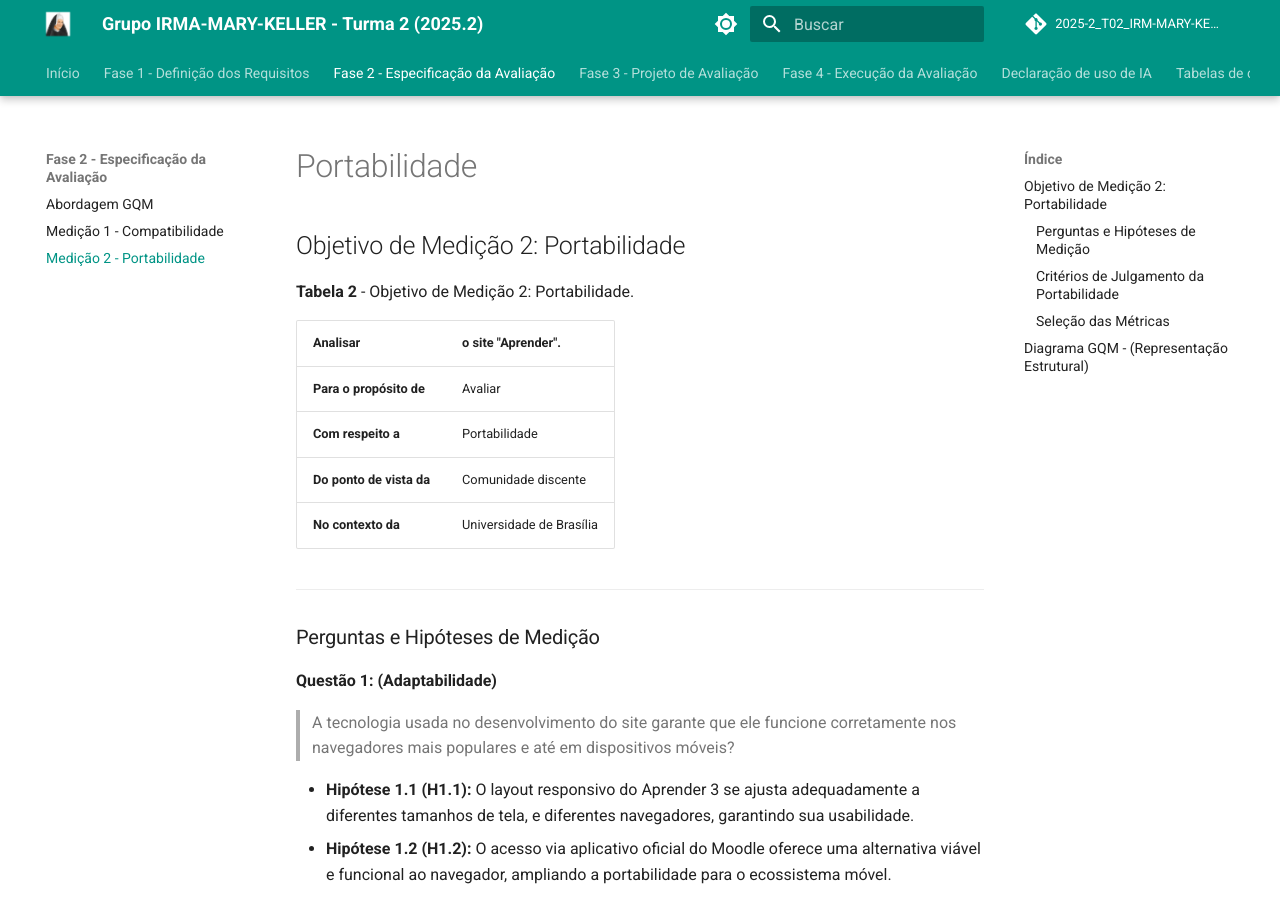
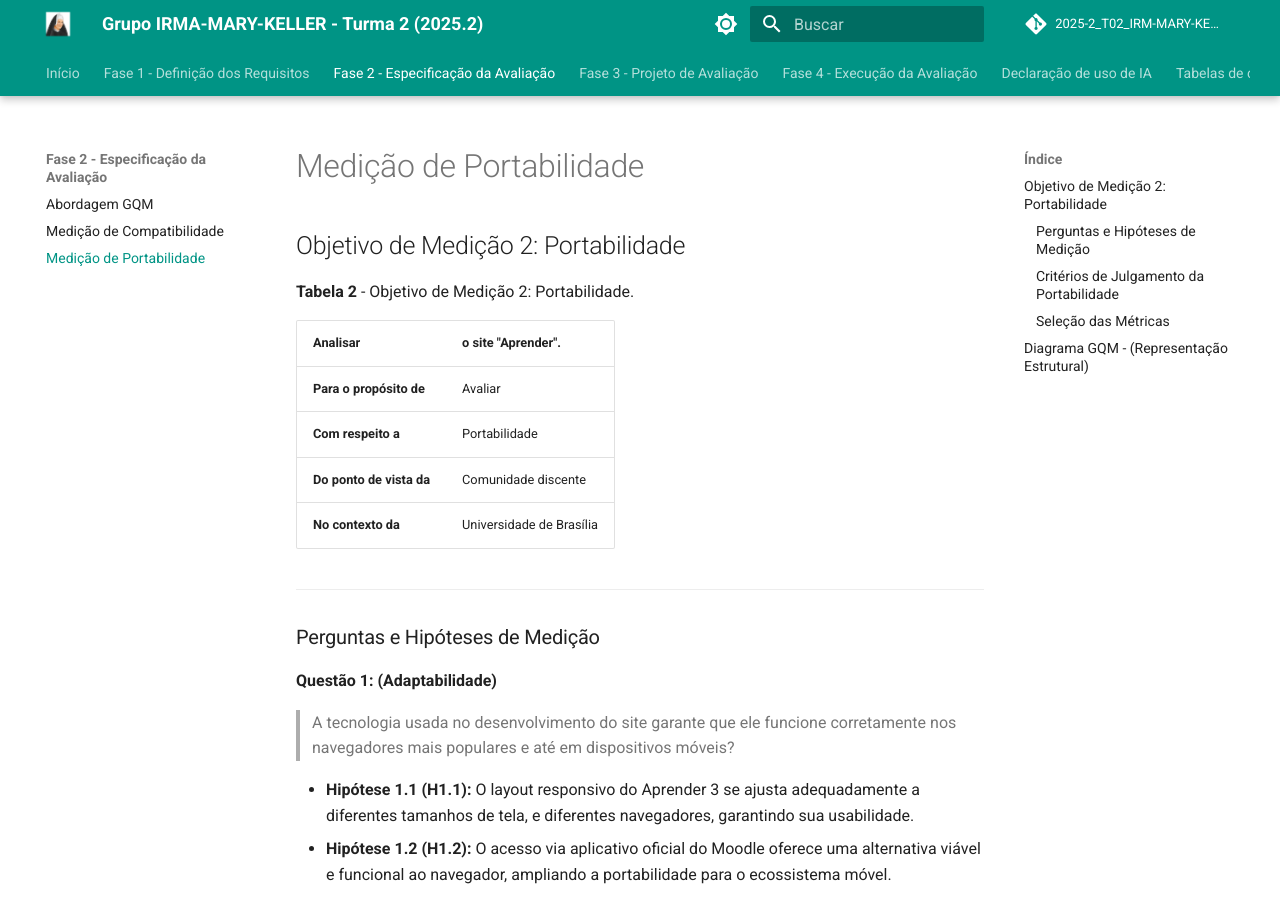
Before and after one commit to FCTE-Qualidade-de-Software-1/2025-2_T02_IRM-MARY-KELLER, an MkDocs documentation site: the page built from docs/fase_2/portabilidade.md, in a window 1280 px wide and 900 px high. Built offline with MkDocs 1.6.1 and Material for MkDocs 9.7.7, drawn with Linux system fonts in a browser that asks for light colours; comment, search, counter and statistics services are not loaded.

Commit message:
fix: erros no mkdocs

```diff
--- a/mkdocs.yml
+++ b/mkdocs.yml
@@ -9,8 +9,8 @@
   - Fase 1 - Definição dos Requisitos: fase_1/fase_1.md
   - Fase 2 - Especificação da Avaliação:
     - Abordagem GQM: "fase_2/GQM.md"
-    - Medição 1 - Compatibilidade: "fase_2/compatibilidade.md"
-    - Medição 2 - Portabilidade: "fase_2/portabilidade.md"
+    - Medição de Compatibilidade: "fase_2/compatibilidade.md"
+    - Medição de Portabilidade: "fase_2/portabilidade.md"
     #- Conclusão: "fase_2/conclusao.md"
   - Fase 3 - Projeto de Avaliação:
     - Planejamento da Avaliação: "fase_3/planejamento.md"
```
Also changed, not shown: docs/fase_2/compatibilidade.md (+2 -2 lines), docs/fase_2/portabilidade.md (+0 -2 lines).
